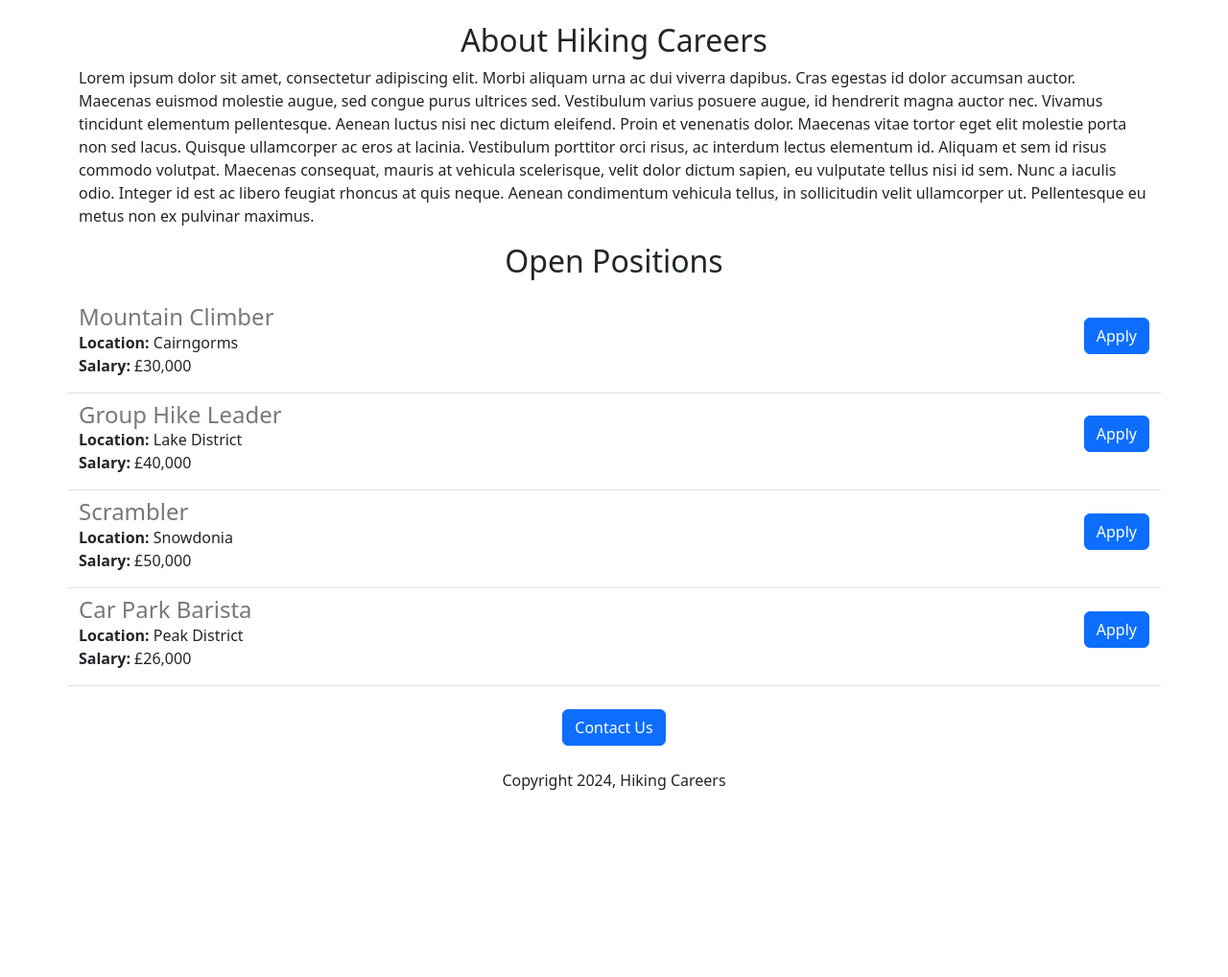
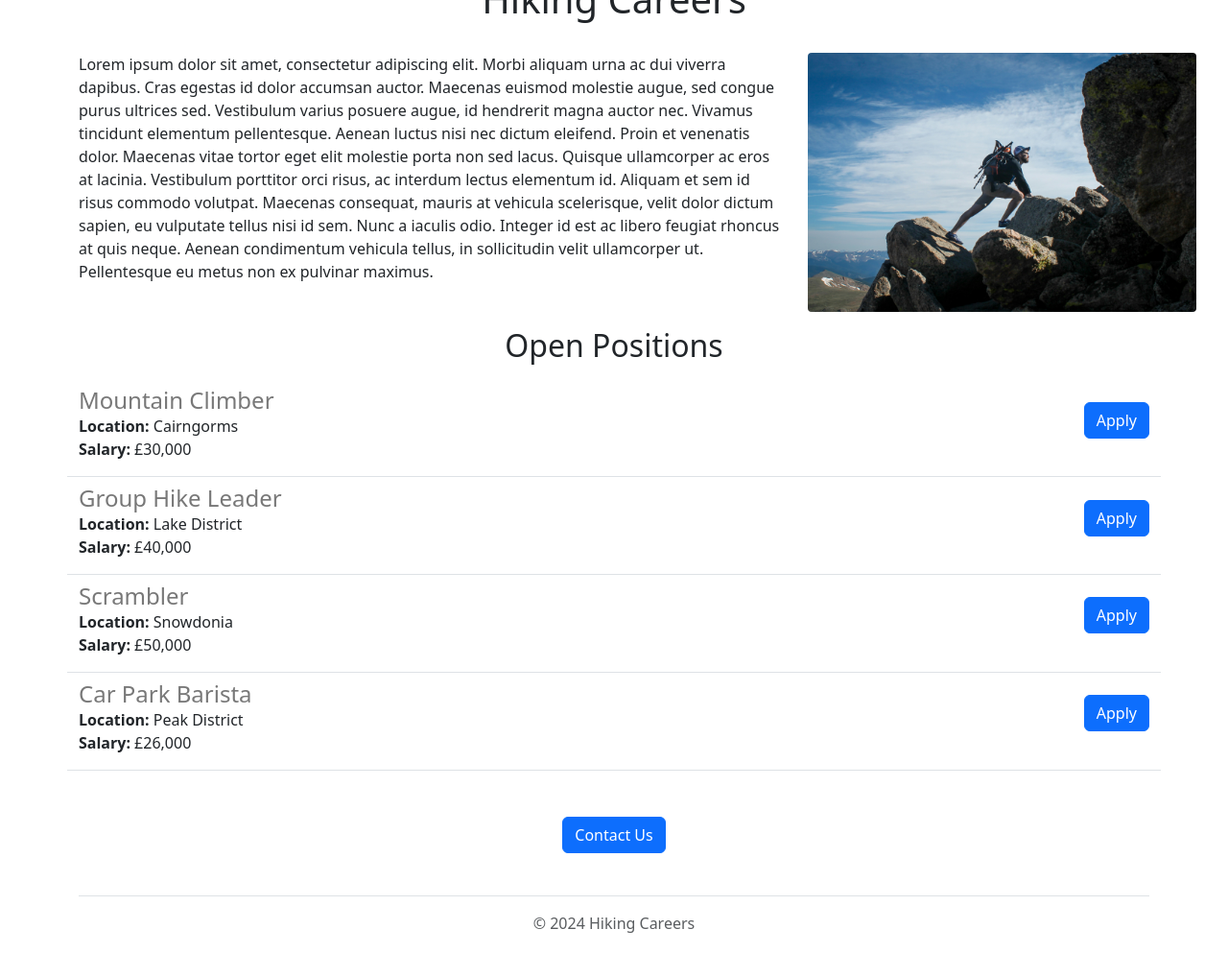
Before and after one commit to celagia/celagia-careers-website, a Flask app: page / in a window 1280 px wide. Shown: the part 465-1483 px from the top of the page at 96% size. Before the commit the page ends 1288 px from the top, so only its background shows below. Run offline with Flask 3, Linux system fonts and the light colour scheme.

Commit message:
functional and visual improvements

```diff
--- /dev/null
+++ b/templates/footer.html
@@ -0,0 +1,7 @@
+<div class="container">
+  <footer class="py-1 my-4">
+    <ul class="nav justify-content-center border-bottom pb-3 mb-3">
+    </ul>
+    <p class="text-center text-muted">&copy; 2024 Hiking Careers</p>
+  </footer>
+</div>
--- a/templates/home.html
+++ b/templates/home.html
@@ -14,11 +14,18 @@
     </style>
   </head>
   <body>
+    {% include 'nav.html' %}
+    <img class="img-fluid" id="banner" src="/static/hikingbanner.jpg">
     <div class="container">
-    <h1 class="pt-4 text-center">Hiking Careers</h1>
-    <img class="img-fluid my-4" id="banner" src="/static/hikingbanner.jpg">
-    <h2 class="text-center">About Hiking Careers</h2>
-    <p>Lorem ipsum dolor sit amet, consectetur adipiscing elit. Morbi aliquam urna ac dui viverra dapibus. Cras egestas id dolor accumsan auctor. Maecenas euismod molestie augue, sed congue purus ultrices sed. Vestibulum varius posuere augue, id hendrerit magna auctor nec. Vivamus tincidunt elementum pellentesque. Aenean luctus nisi nec dictum eleifend. Proin et venenatis dolor. Maecenas vitae tortor eget elit molestie porta non sed lacus. Quisque ullamcorper ac eros at lacinia. Vestibulum porttitor orci risus, ac interdum lectus elementum id. Aliquam et sem id risus commodo volutpat. Maecenas consequat, mauris at vehicula scelerisque, velit dolor dictum sapien, eu vulputate tellus nisi id sem. Nunc a iaculis odio. Integer id est ac libero feugiat rhoncus at quis neque. Aenean condimentum vehicula tellus, in sollicitudin velit ullamcorper ut. Pellentesque eu metus non ex pulvinar maximus.</p>
+    <h1 class="py-4 text-center">Hiking Careers</h1>
+      <div class="row" style="margin-bottom:16px">
+        <div class="col-md-8"
+    <p class="lead">Lorem ipsum dolor sit amet, consectetur adipiscing elit. Morbi aliquam urna ac dui viverra dapibus. Cras egestas id dolor accumsan auctor. Maecenas euismod molestie augue, sed congue purus ultrices sed. Vestibulum varius posuere augue, id hendrerit magna auctor nec. Vivamus tincidunt elementum pellentesque. Aenean luctus nisi nec dictum eleifend. Proin et venenatis dolor. Maecenas vitae tortor eget elit molestie porta non sed lacus. Quisque ullamcorper ac eros at lacinia. Vestibulum porttitor orci risus, ac interdum lectus elementum id. Aliquam et sem id risus commodo volutpat. Maecenas consequat, mauris at vehicula scelerisque, velit dolor dictum sapien, eu vulputate tellus nisi id sem. Nunc a iaculis odio. Integer id est ac libero feugiat rhoncus at quis neque. Aenean condimentum vehicula tellus, in sollicitudin velit ullamcorper ut. Pellentesque eu metus non ex pulvinar maximus.</p>
+        </div>
+        <div class="d-none d-md-block col-md-4">
+      <img src="/static/hikingexample.jpg" style="height:270px; border-radius:4px;">
+        </div>
+      </div>
     <h2 class="pb-2 text-center">Open Positions</h2>
     <div>
       {% for job in jobs %}
@@ -26,9 +33,9 @@
       {% endfor %}
     </div>
       <div class="text-center">
-    <button class="btn btn-primary my-4">Contact Us</button>
-        <p>Copyright 2024, Hiking Careers</p>
+        <a href="mailto:hello@fakeemail.ai?subject=General Inquiry" type="button" class="btn btn-primary mt-5">Contact Us</a>
       </div>
     </div>
+    {% include 'footer.html' %}
   </body>
 </html>
--- a/templates/jobitem.html
+++ b/templates/jobitem.html
@@ -7,6 +7,6 @@
   {% endif %}
   </div>
   <div class="col-3 d-flex align-items-center justify-content-end">
-  <button class="btn btn-primary">Apply</button>
+  <a href="mailto:hello@fakeemail.ai?subject=Application for {{job['title']}}" type="button" class="btn btn-primary">Apply</a>
   </div>
 </div>
--- /dev/null
+++ b/templates/nav.html
@@ -0,0 +1,10 @@
+<nav class="navbar shadow-sm fixed-top bg-white">
+  <div class="container-fluid">
+    <a class="navbar-brand" href="#">
+      <img src="/static/hikinglogo.svg" alt="Logo" width="30" height="24" class="d-inline-block align-text-top">
+      Hiking Careers
+    </a>
+  </div>
+</nav>
+
+<div style="height: 56px"></div>
```
Also changed, not shown: static/hikingexample.jpg (added), static/hikinglogo.svg (added).
